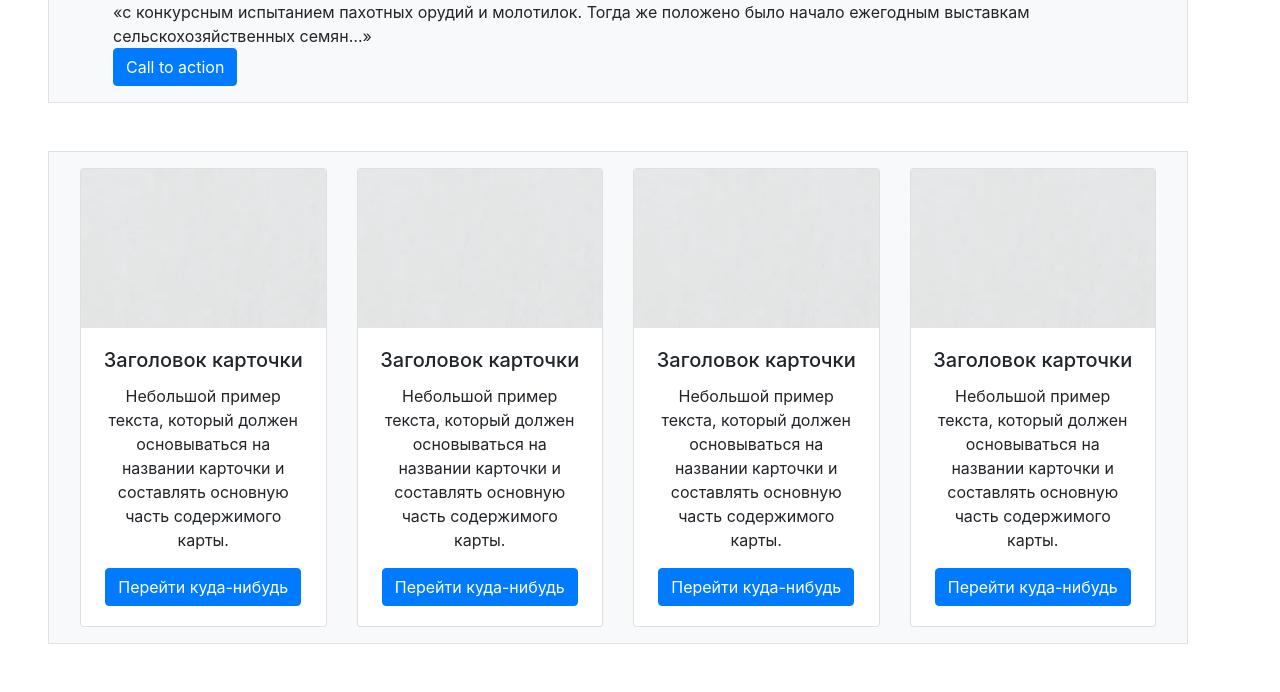
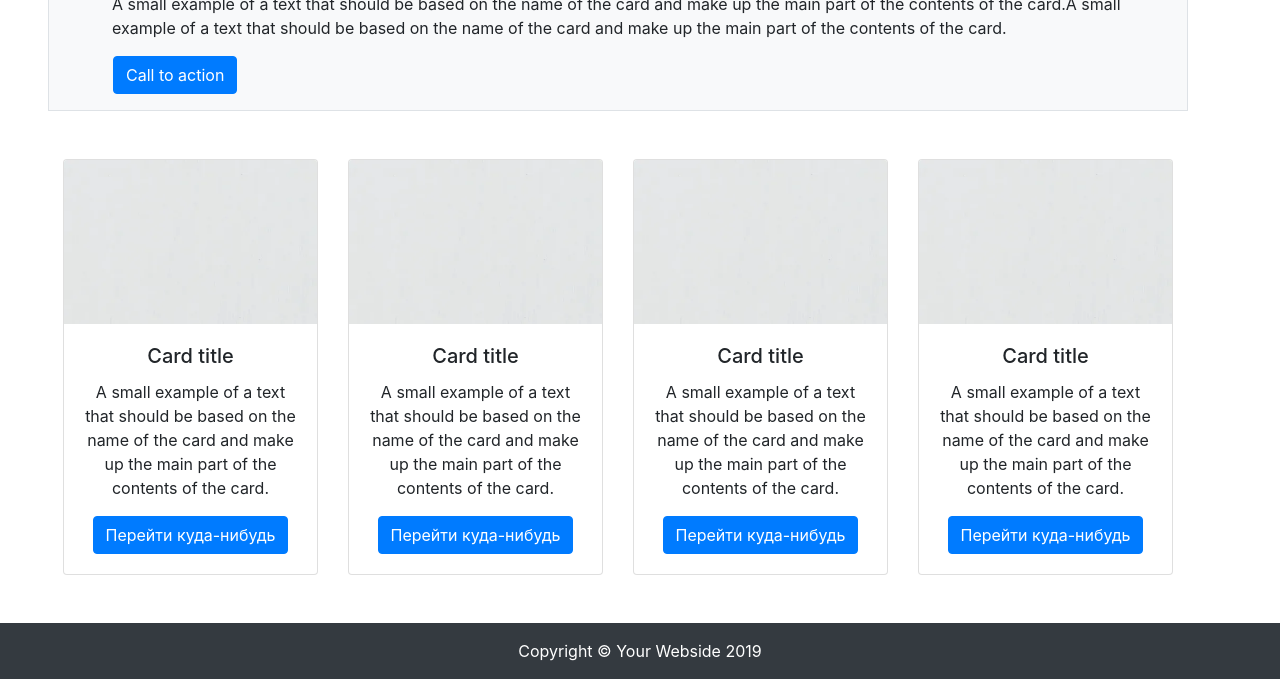
Before and after one commit to TatsianaDouban/week8, a plain HTML site: page index.html in a window 1280 px wide. Shown: the part 185-877 px from the top of the page. Drawn offline with nearby package versions, Linux system fonts and the light colour scheme.

Commit message:
new commit

```diff
--- a/index.html
+++ b/index.html
@@ -18,7 +18,7 @@
     <header class=".container-{breakpoint}">
         <nav class="row-12">
             <nav class="navbar bg-dark text-white">
-                <div class="col-6">Start Bootstrap</div>
+                <div class="col-6 p-3">Start Bootstrap</div>
                 <div class="col">Home</div>
                 <div class="col">About</div>
                 <div class="col">Services</div>
@@ -27,46 +27,34 @@
         </nav>
     </header>
 
-    <main class="container p-3 m-5 border bg-light">
+    <main class="container overflow-hidden m-5 border bg-light">
         <div class="row align-items-center px-5">
             <div class="col-12">
                 <h1>A Warm Welcome </h1>
             </div>
             <div class="col-12">
-                харьковским Сельскохозяйственным обществом устраивается общерусская сельскохозяйственная выставка (5–15
-                октября) «с конкурсным испытанием пахотных орудий и молотилок. Тогда же положено было начало ежегодным
-                выставкам сельскохозяйственных семян…»
+                A small example of a text that should be based on the name of the card
+                and make up the main part of the contents of the card.A small example of a text that should be based on
+                the name of the card
+                and make up the main part of the contents of the card.
             </div>
-            <div class="col-12 p -3">
+            <div class="col-12 p-3">
                 <button type="button" class="btn btn-primary">Call to action</button>
             </div>
         </div>
     </main>
 
 
-    <div class="container text-center p-3 m-5 border bg-light ">
-        <div class="container">
+    <div class="container overflow-hidden m-5 text-center">
+        <div class="d-flex justify-content-between">
             <div class="row">
                 <div class="col">
                     <div class="card">
-                        <img src="assect/img/cub.webp" class="card-img-top" alt="...">
+                        <img src="assect/img/cub.webp" class="card-img-top" alt="cub">
                         <div class="card-body">
-                            <h5 class="card-title">Заголовок карточки</h5>
-                            <p class="card-text">Небольшой пример текста, который должен основываться на названии
-                                карточки и
-                                составлять основную часть содержимого карты.</p>
-                            <a href="#" class="btn btn-primary">Перейти куда-нибудь</a>
-                        </div>
-                    </div>
-                </div>
-                <div class="col">
-                    <div class="card">
-                        <img src="assect/img/cub.webp" class="card-img-top" alt="...">
-                        <div class="card-body">
-                            <h5 class="card-title">Заголовок карточки</h5>
-                            <p class="card-text">Небольшой пример текста, который должен основываться на названии
-                                карточки и
-                                составлять основную часть содержимого карты.</p>
+                            <h5 class="card-title">Card title</h5>
+                            <p class="card-text">A small example of a text that should be based on the name of the card
+                                and make up the main part of the contents of the card.</p>
                             <a href="#" class="btn btn-primary">Перейти куда-нибудь</a>
                         </div>
                     </div>
@@ -75,28 +63,46 @@
                     <div class="card">
                         <img src="assect/img/cub.webp" class="card-img-top" alt="cub">
                         <div class="card-body">
-                            <h5 class="card-title">Заголовок карточки</h5>
-                            <p class="card-text">Небольшой пример текста, который должен основываться на названии
-                                карточки и
-                                составлять основную часть содержимого карты.</p>
+                            <h5 class="card-title">Card title</h5>
+                            <p class="card-text">A small example of a text that should be based on the name of the card
+                                and make up the main part of the contents of the card.</p>
                             <a href="#" class="btn btn-primary">Перейти куда-нибудь</a>
                         </div>
                     </div>
                 </div>
                 <div class="col">
                     <div class="card">
-                        <img src="assect/img/cub.webp" class="card-img-top" alt="...">
+                        <img src="assect/img/cub.webp" class="card-img-top" alt="cub">
                         <div class="card-body">
-                            <h5 class="card-title">Заголовок карточки</h5>
-                            <p class="card-text">Небольшой пример текста, который должен основываться на названии
-                                карточки и
-                                составлять основную часть содержимого карты.</p>
+                            <h5 class="card-title">Card title</h5>
+                            <p class="card-text">A small example of a text that should be based on the name of the card
+                                and make up the main part of the contents of the card.</p>
                             <a href="#" class="btn btn-primary">Перейти куда-нибудь</a>
                         </div>
                     </div>
                 </div>
+                <div class="col">
+                    <div class="card">
+                        <img src="assect/img/cub.webp" class="card-img-top" alt="cub">
+                        <div class="card-body">
+                            <h5 class="card-title">Card title</h5>
+                            <p class="card-text">A small example of a text that should be based on the name of the card
+                                and make up the main part of the contents of the card.</p>
 
+                            <a href="#" class="btn btn-primary">Перейти куда-нибудь</a>
+                        </div>
+                    </div>
+                </div>
             </div>
+        </div>
+    </div>
+    <footer class="container-{breakpoint}">
+        <div class="row">
+            <div class="col bg-dark text-white text-center p-3">
+                Copyright &#169 Your Webside 2019
+            </div>
+        </div>
+    </footer>
 
 
 
@@ -122,17 +128,12 @@
 
 
 
-
-
-
-            <script src="https://code.jquery.com/jquery-3.5.1.slim.min.js"
-                integrity="sha384-DfXdz2htPH0lsSSs5nCTpuj/zy4C+OGpamoFVy38MVBnE+IbbVYUew+OrCXaRkfj"
-                crossorigin="anonymous">
-            </script>
-            <script src="https://cdn.jsdelivr.net/npm/bootstrap@4.5.3/dist/js/bootstrap.bundle.min.js"
-                integrity="sha384-ho+j7jyWK8fNQe+A12Hb8AhRq26LrZ/JpcUGGOn+Y7RsweNrtN/tE3MoK7ZeZDyx"
-                crossorigin="anonymous">
-            </script>
+    <script src="https://code.jquery.com/jquery-3.5.1.slim.min.js"
+        integrity="sha384-DfXdz2htPH0lsSSs5nCTpuj/zy4C+OGpamoFVy38MVBnE+IbbVYUew+OrCXaRkfj" crossorigin="anonymous">
+    </script>
+    <script src="https://cdn.jsdelivr.net/npm/bootstrap@4.5.3/dist/js/bootstrap.bundle.min.js"
+        integrity="sha384-ho+j7jyWK8fNQe+A12Hb8AhRq26LrZ/JpcUGGOn+Y7RsweNrtN/tE3MoK7ZeZDyx" crossorigin="anonymous">
+    </script>
 </body>
 
 </html>
```
